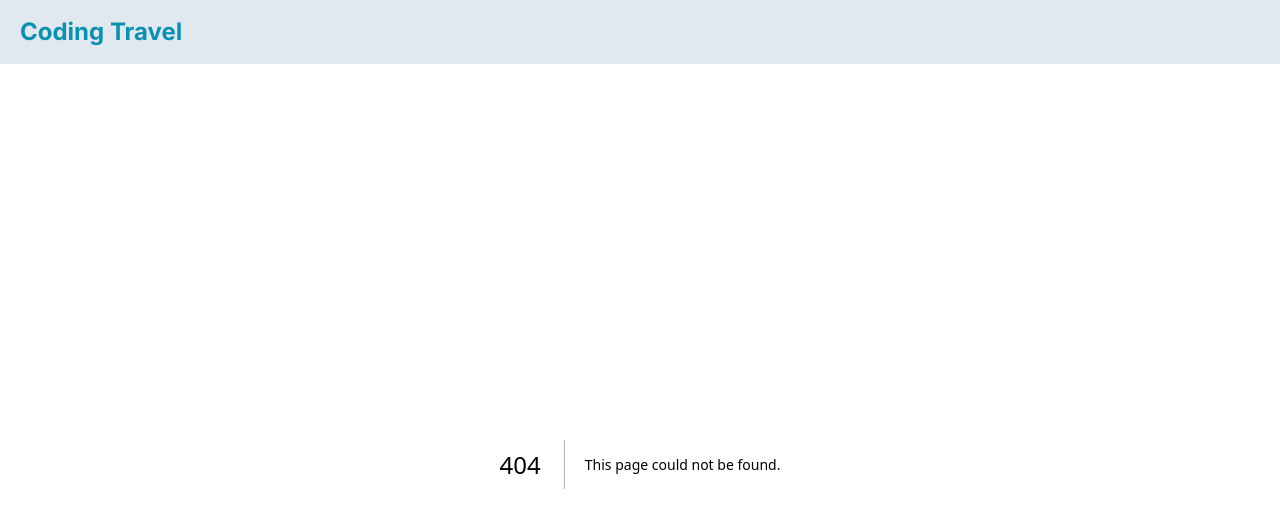
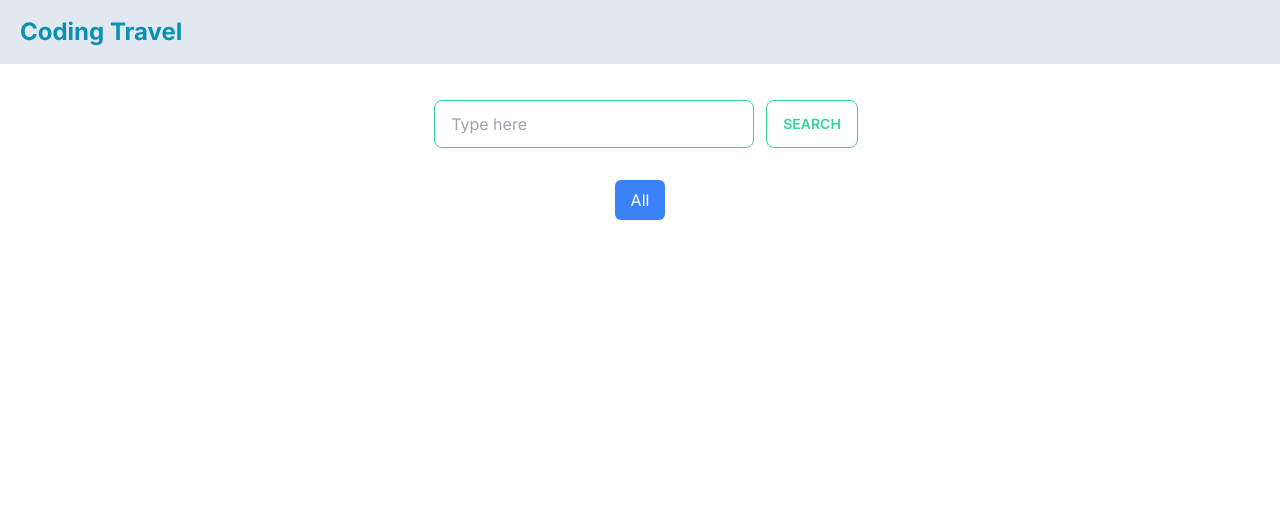
Before and after one commit to sz-adam/travel-NextJs-, a Next.js app: page /travel in a window 1280 px wide. Before the commit this address had no page. Shown: the top 528 px of the page. Built offline with nearby package versions, Linux system fonts and the light colour scheme.

Commit message:
converted from a main component to a travel/page

```diff
--- /dev/null
+++ b/src/app/travel/page.tsx
@@ -0,0 +1,43 @@
+'use client'
+import { useEffect, useState } from 'react';
+import axios from 'axios';
+import Search from "../components/Search"
+import Card from "../components/Card"
+import { Travel } from '../types/travel';
+import Category from "../components/Category"
+
+export default function TravelCard() {
+    const apiUrl = process.env.API_BASE_URL
+    const [travel, setTravel] = useState<Travel[]>([]);
+    const [selectedCategory, setSelectedCategory] = useState<string>("all");
+    useEffect(() => {
+        async function fetchData() {
+            if (apiUrl) {
+                try {
+                    const res = await axios.get(apiUrl);
+                    setTravel(res.data);
+                } catch (error) {
+                    console.error('Error fetching travel data:', error);
+                }
+            }
+        }
+        fetchData();
+    }, [apiUrl]);
+
+
+    const categorys = ["all", ...Array.from(new Set(travel.map((item) => item.category)))];
+    const filteredCategory = selectedCategory === "all" ? travel : travel.filter(trav => trav.category === selectedCategory)
+
+    const handleCategory = (category: any) => {
+        setSelectedCategory(category);
+
+    };
+
+    return (
+        <div className='m-5'>
+            <Search setTravel={setTravel} />
+            <Category categorys={categorys} selectedCategory={selectedCategory} handleCategory={handleCategory} />
+            <Card travel={filteredCategory} />
+        </div>
+    );
+}
```
